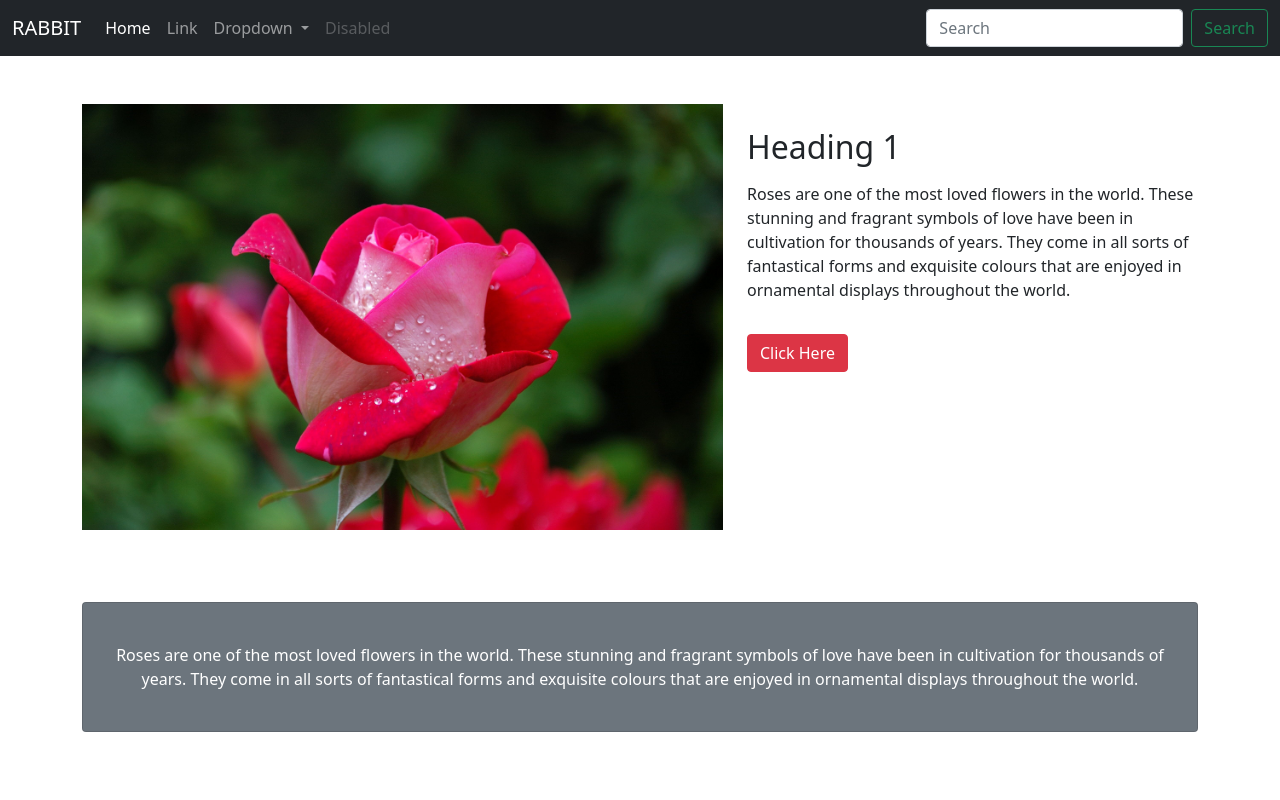
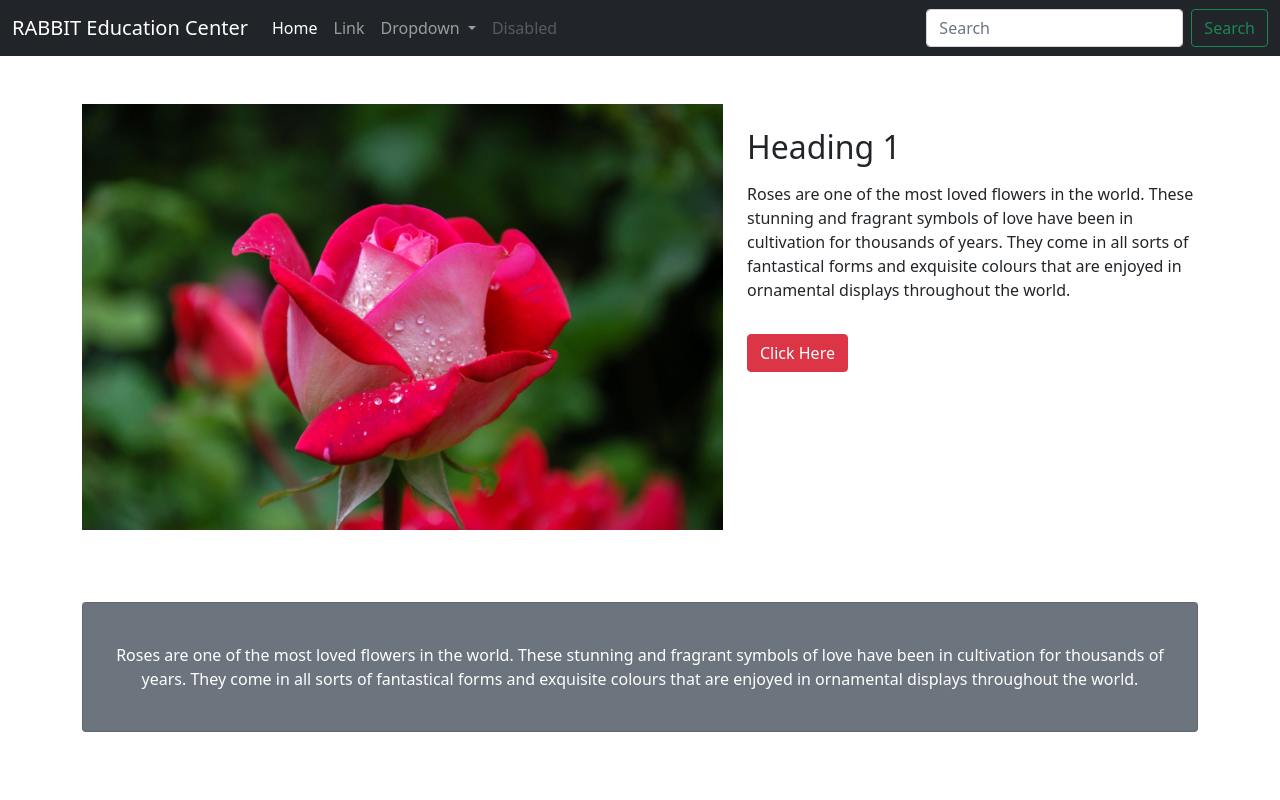
Before and after one commit to Navrajkumaryadav1/GDSC-Bootstrap, a plain HTML site: page index.html in a window 1280 px wide. Shown: the top 800 px of the page. Drawn offline with nearby package versions, Linux system fonts and the light colour scheme.

Commit message:
Update index.html

```diff
--- a/index.html
+++ b/index.html
@@ -11,7 +11,7 @@
     <header>
         <nav class="navbar navbar-expand-lg navbar-dark bg-dark">
             <div class="container-fluid">
-              <a class="navbar-brand" href="#">RABBIT</a>
+              <a class="navbar-brand" href="#">RABBIT Education Center</a>
               <button class="navbar-toggler" type="button" data-bs-toggle="collapse" data-bs-target="#navbarSupportedContent" aria-controls="navbarSupportedContent" aria-expanded="false" aria-label="Toggle navigation">
                 <span class="navbar-toggler-icon"></span>
               </button>
```
